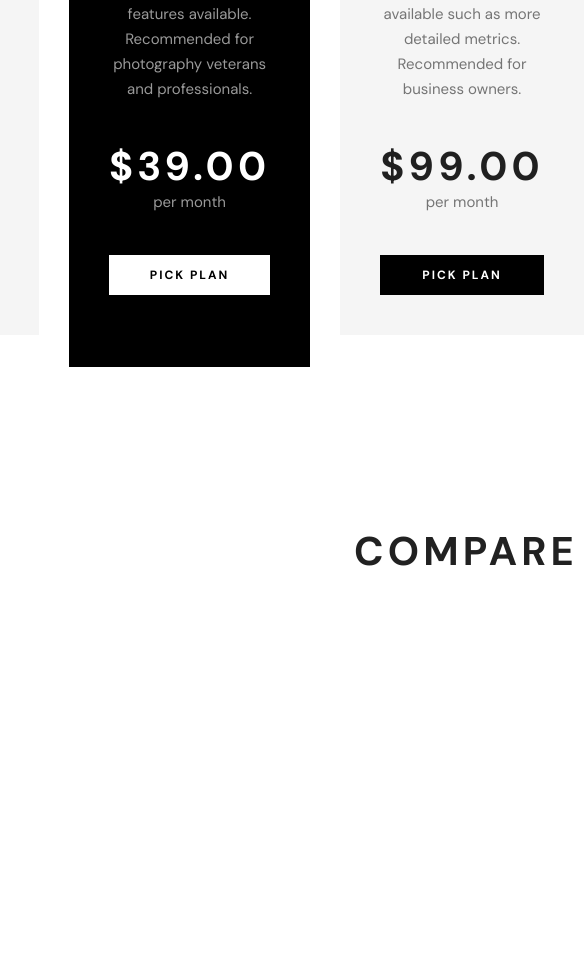
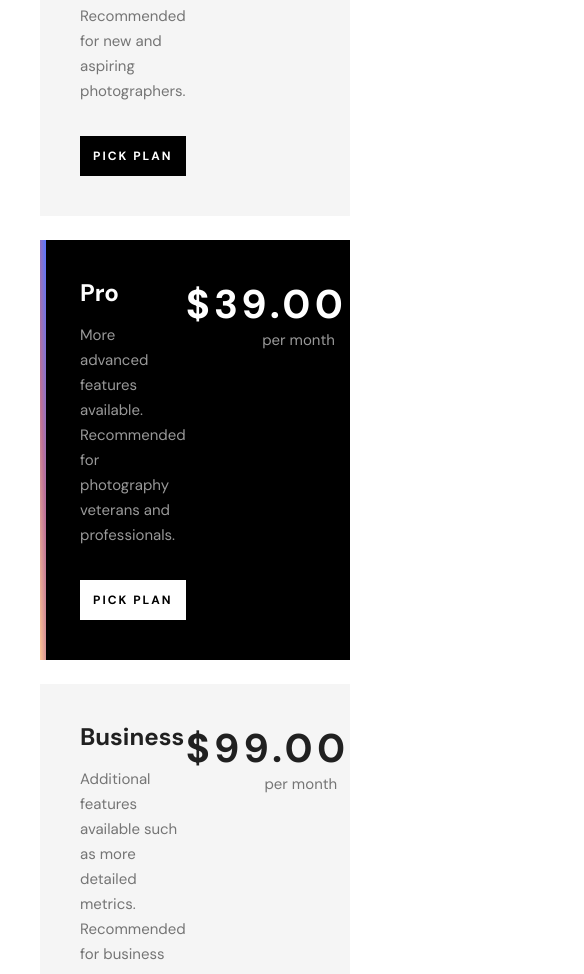
Before and after one commit to nekopudding/photosnap-multi-page-website, a React (Create React App) app: page /photosnap-multi-page-website/pricing in a window 390 px wide. Shown: the part 1020-1994 px from the top of the page, 584 px wide, since content can reach past the window. Built offline with nearby package versions, Linux system fonts and the light colour scheme.

Commit message:
pricing tablet complete

```diff
--- a/src/App.jsx
+++ b/src/App.jsx
@@ -32,7 +32,7 @@ function App(props) {
           <Route path="photosnap-multi-page-website">
             <Route index element={<Home />} />
             <Route path="features" element={<Features />} />
-            <Route path="pricing" element={<Pricing />} />
+            <Route path="pricing" element={<Pricing windowW={windowW}/>} />
             <Route path="stories" element={<Stories windowW={windowW}/>} />
           </Route>
         </Routes>
--- a/src/pages/Pricing.jsx
+++ b/src/pages/Pricing.jsx
@@ -50,13 +50,14 @@ function createData(title, basic,pro,business) {
   return { title, basic,pro,business };
 }
 
-function Pricing() {
+function Pricing({windowW}) {
   const [isYearly,setIsYearly]= useState(false);
   return (
     <>
       <HeaderSection {...heroSection}/>
-      <Box sx={{mt: '120px', mb: '160px'}}>
+      <Box sx={{mt: '120px', mb: '160px', mx: {laptop: 'auto', mobile: 5}}}>
         <PlanToggle isYearly={isYearly} setIsYearly={setIsYearly} sx={{mx: 'auto'}}/>
+        {windowW > theme.breakpoints.values.laptop &&
           <Box sx={{mt: 6, display: 'flex', justifyContent: 'center', '& > * + *': {ml: '30px'}, alignItems: 'center'}}>
             {monthlyPlans.map(({title,body,price}, i) => {
               return (
@@ -91,17 +92,54 @@ function Pricing() {
               )
             })}
           </Box>
+        }
+        {windowW <= theme.breakpoints.values.laptop &&
+          <Box sx={{mt: 6, display: 'flex', flexDirection: 'column', '& > * + *': {mt: 3}}}>
+            {monthlyPlans.map(({title,body,price}, i) => {
+              return (
+                <Box key={title} sx={{
+                  position: 'relative',
+                  display: 'flex',
+                  justifyContent: 'space-between',
+                  height: 'fit-content',
+                  bgcolor: '#f5f5f5',
+                  p: 5,
+                  ...(i === 1 && {
+                    bgcolor: theme.palette.black,
+                    '& > *': {color: theme.palette.white}
+                  })
+                }}>
+                  {i === 1 && <Box sx={{
+                    background: theme.palette.verticalGradient,
+                    position: 'absolute', top: 0, left: 0,
+                    height: '100%', width: 6,
+                  }}/>}
+                  <Box sx={{width: 270}}>
+                    <Typography variant='h2'>{title}</Typography>
+                    <Typography variant='body' sx={{mt: '18px'}} component='p'>{body}</Typography>
+                    <Button variant='contained' sx={{width: '100%', mt: '32px'}} invertColors={i=== 1}>Pick Plan</Button>
+                  </Box>
+                  <Box>
+                    <Typography variant='h1'>{isYearly ? yearlyPrices[i] : price}</Typography>
+                    <Typography variant='body' component='p' textAlign='right' sx={{mr: 1.5}}>{isYearly ? 'per year' : 'per month'}</Typography>
                   </Box>
 
-      <Box sx={{mb: 20, mx: '354px'}}>
+
+                </Box>
+              )
+            })}
+          </Box>
+        }
+      </Box>
+
+      <Box sx={{mb: 20}}>
         <Typography variant='h1' sx={{
           textTransform: 'uppercase',
           textAlign: 'center'
         }}>Compare</Typography>
 
-        <TableContainer sx={{ mt: 7}}>
+        <TableContainer sx={{ width: 'auto', maxWidth: {laptop: 731, mobile: 'auto'}, mt: 7,mx: {laptop: 'auto',tablet: 5}}}>
           <Table sx={{
-        minWidth: 650,
             borderColor: theme.palette.grey,
             '& *': {textAlign: 'center'},
             '& th': {p: 3, },
@@ -119,10 +157,7 @@ function Pricing() {
             </TableHead>
             <TableBody>
               {rows.map(({title,basic,pro,business}) => (
-            <TableRow
-              key={title}
-              sx={{ '&:last-child td, &:last-child th': { border: 0 } }}
-            >
+                <TableRow key={title}>
                   <TableCell component="th" scope="row">
                     <Typography variant='h4'>{title}</Typography>
                   </TableCell>
@@ -134,7 +169,6 @@ function Pricing() {
             </TableBody>
           </Table>
         </TableContainer>
-
       </Box>
 
 
--- a/src/theme.js
+++ b/src/theme.js
@@ -27,7 +27,7 @@ const theme = createTheme({
 
     gradientBW: `rgba(0,0,0,0.0001) 0%, rgba(0,0,0,0.6612) 100%`,
     horizontalGradient: `linear-gradient(1deg, ${_.a1} 10%, ${_.a2} 40%, ${_.a3} 80%)`,
-    verticalGradient: `linear-gradient(88deg, ${_.a1} -10%, ${_.a2} 30%, ${_.a3} 90%)`,
+    verticalGradient: `linear-gradient(88deg, ${_.a1} 0%, ${_.a2} 50%, ${_.a3} 100%)`,
     background: {
       default: _.white,
     },
```
Lines whose indentation alone changed are shown as unchanged.
